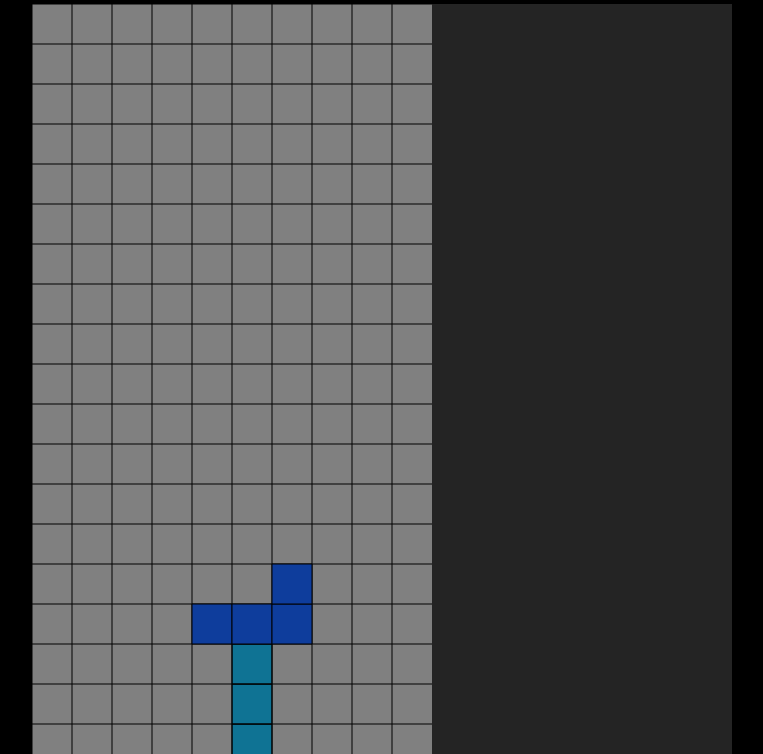
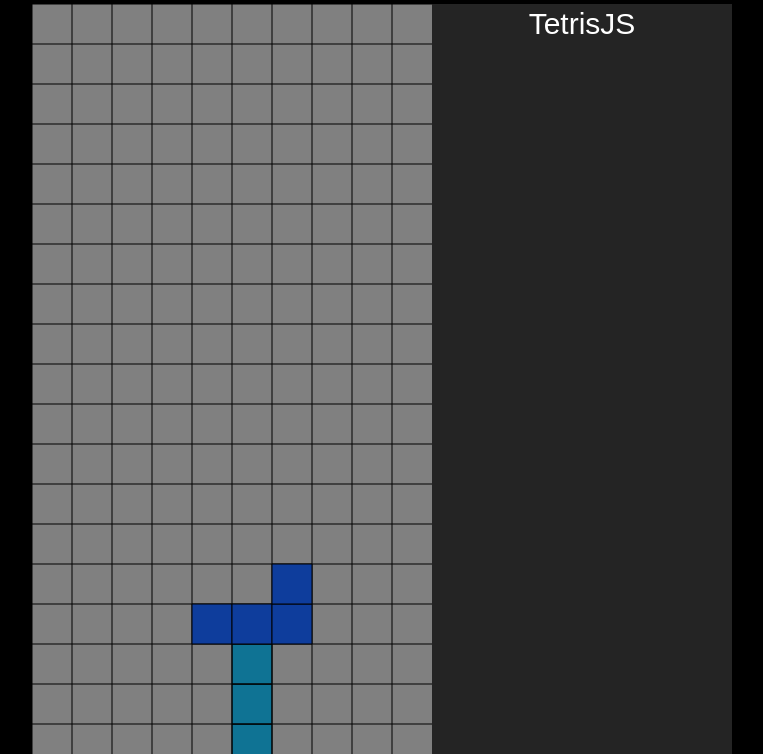
Before and after one commit to hosua/TetrisJS, a website with bundled scripts: page index.html in a window 1280 px wide. Shown: the part 46-800 px from the top of the page, without its empty margins (18-781 px from the left). Built offline with nearby package versions, Linux system fonts and the light colour scheme.

Commit message:
Added title to UI

```diff
--- a/index.html
+++ b/index.html
@@ -6,7 +6,6 @@
 		<title>TetrisJS</title>
 	</head>
 	<body>
-		<h1> TetrisJS </h1>
 		<canvas id="background-canvas" width="700" height="800"></canvas>
 		<canvas id="tetris-canvas" width="400" height="800"></canvas>
 
--- a/src/Tetris.js
+++ b/src/Tetris.js
@@ -48,6 +48,9 @@ export class GFX {
 		bg_canvas.style.left = "50";
 		tetris_canvas.style.top = "50";
 		tetris_canvas.style.left = "50";
+		this.draw_background();
+		this.ui_offset = tetris_canvas.width;
+		this.ui_width = bg_canvas.width - tetris_canvas.width;
 	}
 
 	draw_background(){
@@ -129,20 +132,26 @@ export class GFX {
 		}
 	}
 
-	draw_all(grid, tetronimo){
+	draw_all_game_elements(grid, tetronimo){
 		this.draw_background();
 		this.draw_playfield();
 		this.draw_grid_elements(grid);
 		this.draw_gridlines();
 		this.draw_falling_tetronimo(tetronimo);
+
+		this.draw_title();
 	}
-}
 
-// Tetronimo states
-export const T_STATE = {
-	INITIAL: 0, // wait for first
-	DELAY: 1, // delay for a bit, don't repeat yet
-	FAST: 2, // fast repeat until player stop pressing keys
+	// UI drawing methods below
+	draw_title(){
+		console.log("drawing title\n");
+		const ctx = bg_canvas.getContext("2d");
+		ctx.font = "30px Arial";
+		ctx.textAlign = "center";
+		ctx.fillStyle = "white";
+		console.log(`offset: ${this.ui_offset + 25} width: ${this.ui_width}`);
+		ctx.fillText("TetrisJS", this.ui_offset + (this.ui_width/2), 30);
+	}
 }
 
 export class Tetronimo {
@@ -150,7 +159,6 @@ export class Tetronimo {
 		this.type = piece_type;
 		this.origin = [0,0];
 		this.blocks = Array(4).fill([0,0]); // block positions relative to origin
-		this.state = T_STATE.INITIAL;
 		this.spawn_piece();
 	}
 
--- a/src/main.js
+++ b/src/main.js
@@ -1,4 +1,4 @@
-import { GFX, Tetris, Tetronimo, P_TYPE, T_STATE, KEY } from "./Tetris.js"
+import { GFX, Tetris, Tetronimo, P_TYPE, KEY } from "./Tetris.js"
 const bg_canvas = document.getElementById("background-canvas");
 const tetris_canvas = document.getElementById("tetris-canvas");
 
@@ -35,7 +35,7 @@ function onkey(e){
 			tetronimo.hard_drop(tetris.grid);
 			break;
 	}
-	gfx.draw_all(tetris.grid, tetronimo);
+	gfx.draw_all_game_elements(tetris.grid, tetronimo);
 }
 
 document.addEventListener('keydown', (e) => { return onkey(e); });
@@ -45,7 +45,7 @@ var tetronimo = queue.shift();
 while (true){
 	while (!tetris.check_gameover()){
 		while (tetronimo.fall(tetris.grid)){
-			gfx.draw_all(tetris.grid, tetronimo);
+			gfx.draw_all_game_elements(tetris.grid, tetronimo);
 			await new Promise(resolve => setTimeout(resolve, FALL_TICK));
 		}
 		tetronimo = queue.shift();
@@ -53,7 +53,7 @@ while (true){
 
 		if (tetris.clear_lines()){
 			await new Promise(resolve => setTimeout(resolve, CLEAR_DELAY));
-			gfx.draw_all(tetris.grid, tetronimo);
+			gfx.draw_all_game_elements(tetris.grid, tetronimo);
 		}
 
 		await new Promise(resolve => setTimeout(resolve, DELAY_TICK));
```
